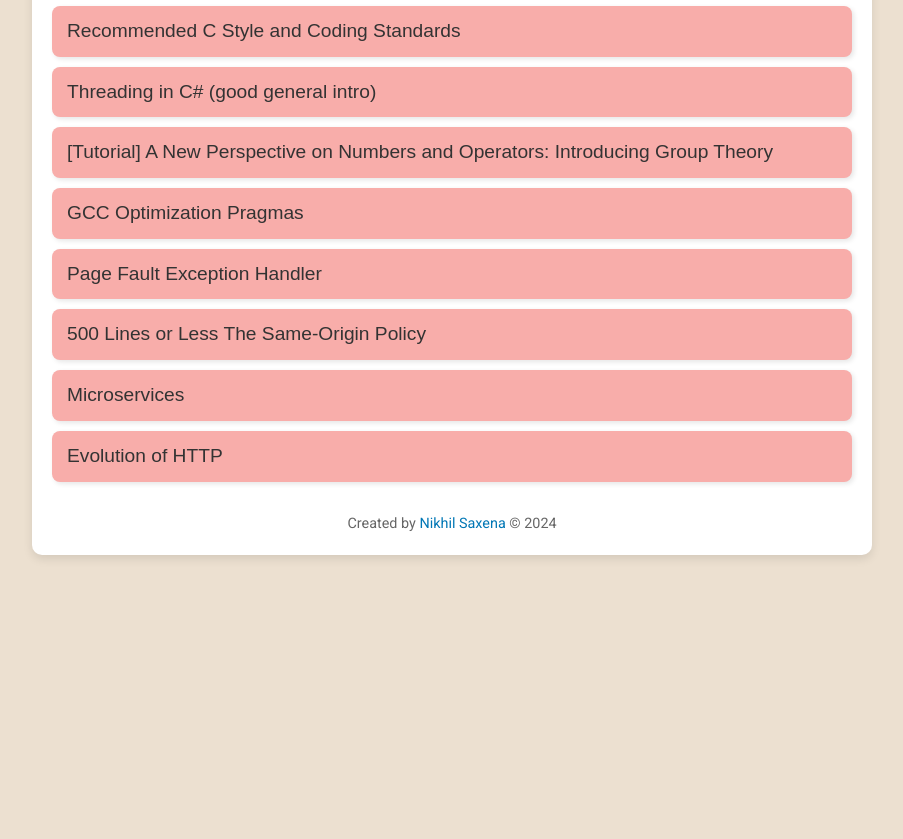
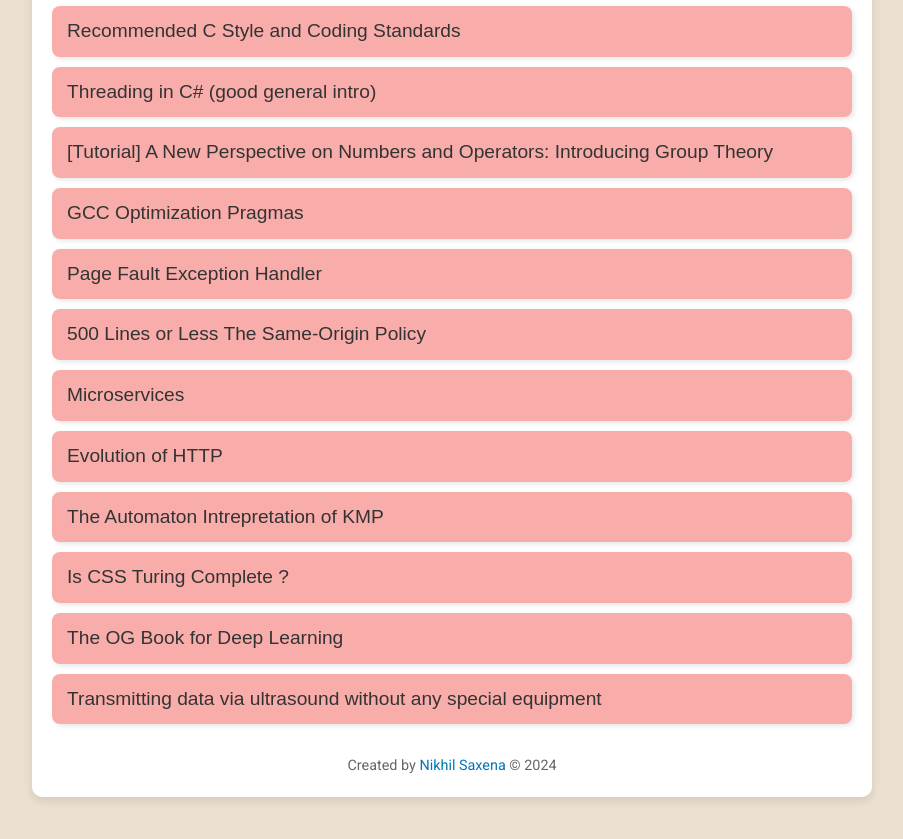
Before and after one commit to nikhilsaxena835/nikhilsaxena835.github.io, a plain HTML site: page ref_list.html in a window 1280 px wide. Shown: the part 175-1014 px from the top of the page, without its empty margins (188-1091 px from the left). Before the commit the page ends 800 px from the top, so only its background shows below. Drawn offline with Linux system fonts and the light colour scheme; a web font is replaced by a local one.

Commit message:
Added more blogs

```diff
--- a/ref_list.html
+++ b/ref_list.html
@@ -104,6 +104,14 @@
 
             <li><a href="https://blog.bytebytego.com/p/ep194-evolution-of-http" target="_blank">Evolution of HTTP</a></li>
 
+            <li><a href="https://codeforces.com/blog/entry/146191?mobile=true" target="_blank">The Automaton Intrepretation of KMP</a></li>
+
+            <li><a href="https://notlaura.com/is-css-turing-complete/" target="_blank">Is CSS Turing Complete ?</a></li>
+
+            <li><a href="https://www.deeplearningbook.org/" target="_blank">The OG Book for Deep Learning</a></li>
+
+            <li><a href="https://halcy.de/blog/2025/06/27/transmitting-data-via-ultrasound-without-any-special-equipment/" target="_blank">Transmitting data via ultrasound without any special equipment</a></li>
+
         </ul>
         <div class="footer">
             Created by <a href="#">Nikhil Saxena</a> &copy; 2024
```
